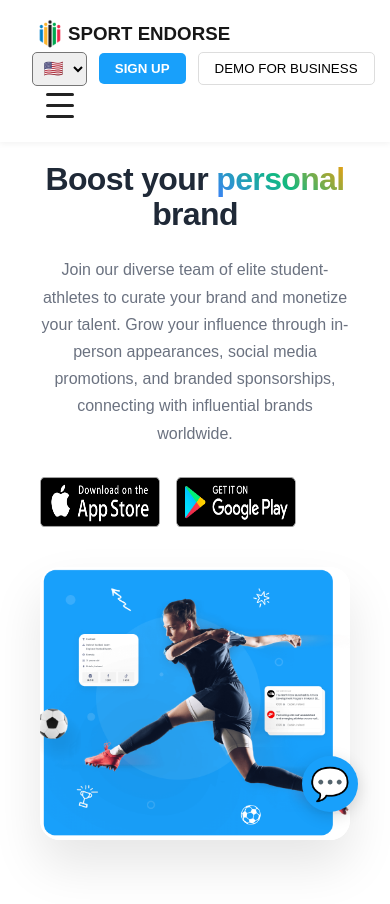
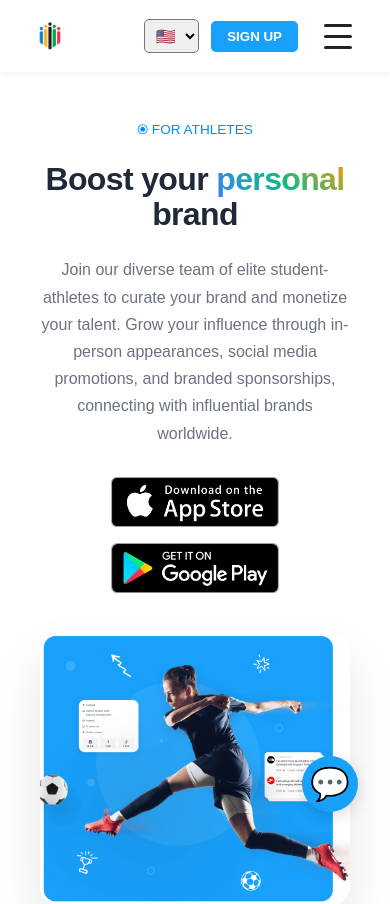
Before and after one commit to CollinFiske/new-sport-endorse, a Next.js app: page /talent in a window 390 px wide. Shown: the top 904 px of the page. Built offline with nearby package versions, Linux system fonts and the light colour scheme; no server answers.

Commit message:
testing page added. Finished mobile styles for header and footer

```diff
--- a/components/AppStores.tsx
+++ b/components/AppStores.tsx
@@ -1,38 +1,29 @@
-"use client"
 import Image from 'next/image';
-import { useState, useEffect } from 'react';
+import '../styles/appStores.css';
 
-export default function Page() {
-  const [imageSize, setImageSize] = useState({ width: 168, height: 50 });
-
-  useEffect(() => {
-    const updateImageSize = () => {
-      if (window.innerWidth <= 400) {
-        setImageSize({ width: 120, height: 36 }); // Maintaining aspect ratio
-      } else {
-        setImageSize({ width: 168, height: 50 });
-      }
-    };
-
-    // Set initial size
-    updateImageSize();
-
-    // Add event listener for window resize
-    window.addEventListener('resize', updateImageSize);
-
-    // Cleanup event listener
-    return () => window.removeEventListener('resize', updateImageSize);
-  }, []);
-
+export default function AppStores() {
   return (
-    <div style={{ display: 'flex', gap: '1rem' }}>
-        <a target="_blank" href="https://apps.apple.com/gb/app/sport-endorse/id1524881578">
-          <Image src="/images/appleStore.png" alt="App Store" width={imageSize.width} height={imageSize.height} />
-        </a>
-        <a target="_blank" href="https://play.google.com/store/apps/details?id=com.sportendorse.app&pli=1">
-          <Image src="/images/googlePlay.png" alt="Google Play" width={imageSize.width} height={imageSize.height} />
-        </a>
+    <div className="app-stores">
+      <a target="_blank" href="https://apps.apple.com/gb/app/sport-endorse/id1524881578">
+        <div style={{ position: "relative" }} className="app-store-image">
+          <Image
+            src="/images/appleStore.png"
+            alt="App Store"
+            fill
+            style={{ objectFit: "contain" }}
+          />
+        </div>
+      </a>
+      <a target="_blank" href="https://play.google.com/store/apps/details?id=com.sportendorse.app&pli=1">
+        <div style={{ position: "relative" }} className="app-store-image">
+          <Image
+            src="/images/googlePlay.png"
+            alt="Google Play"
+            fill
+            style={{ objectFit: "contain" }}
+          />
+        </div>
+      </a>
     </div>
   )
-
 }
--- a/components/Footer.tsx
+++ b/components/Footer.tsx
@@ -100,9 +100,9 @@ export default function Footer() {
 
         <div className="footer-bottom">
           <div className="footer-bottom-left">
-            <p>©Copyright 2025 Sport Endorse. All Rights Reserved</p>
-              <a target="_blank" href="/privacy-policy" style={{display:"inline"}}>Privacy Centre</a><br/>
-              <a target="_blank" href="/terms-and-conditions">Terms and Conditions</a>
+            <p>©Copyright 2025 Sport Endorse. All Rights Reserved</p><br />
+            <a target="_blank" href="/privacy-policy" style={{display:"inline", textDecoration:"underline"}}>Privacy Centre</a><br />
+            <a target="_blank" href="/terms-and-conditions" style={{display:"inline", textDecoration:"underline"}}>Terms and Conditions</a>
           </div>
 
           <div className="footer-bottom-right">
--- a/components/Header.tsx
+++ b/components/Header.tsx
@@ -4,6 +4,7 @@ import { useState } from "react";
 import { useLanguage } from "../context/LanguageContext";
 import type { Language } from "../context/LanguageContext";
 import "../styles/header.css";
+import "../styles/mainLogo.css";
 import MainLogo from "./MainLogo";
 import translations from "@/utils/translations";
 
@@ -15,7 +16,10 @@ export default function Header() {
   return (
     <header className="modern-header">
       <div className="logo-area">
-        <MainLogo />
+        <Link href="/">
+          <img src="/images/sportEndorseLogo.png" alt="sport endorse logo"></img>
+          <h3>SPORT ENDORSE</h3>
+        </Link>
       </div>
       <button
         className="mobile-menu-icon"
--- /dev/null
+++ b/styles/appStores.css
@@ -0,0 +1,18 @@
+.app-stores {
+    display: flex;
+    gap: 1rem;
+}
+.app-store-image {
+    width: 168px;
+    height: 50px;
+}
+@media (max-width: 400px) {
+    .app-stores {
+        flex-direction: column;
+        align-items: center;
+    }/*
+    .app-store-image {
+        width: 120px !important;
+        height: 36px !important;
+    }*/
+}
--- a/styles/footer.css
+++ b/styles/footer.css
@@ -207,12 +207,19 @@
     flex-direction: column;
     text-align: center;
   }
+  .footer-bottom-left{
+    margin: 0 auto;
+  }
   .footer-bottom-right {
     text-align: center;
     max-height: 100px;
   }
   .logoContainer {
     justify-content: center;
+  }
+  .logoContainer p {
+    text-align: center;
+    width: 100%;
   }
   .footer-app-store-logos{
     margin-left: 0;
--- a/styles/header.css
+++ b/styles/header.css
@@ -185,3 +185,15 @@
     width: 100%;
   }
 }
+
+@media (max-width: 660px) {
+  .logo-area h3 {
+    display: none;
+  }
+}
+
+@media (max-width: 500px) {
+  .actions a .demo-btn {
+    display: none;
+  }
+}
```
Also changed, not shown: app/testing/page.tsx (added, +12 -0 lines), 1 other file (tests, documents, lock files or other folders).
